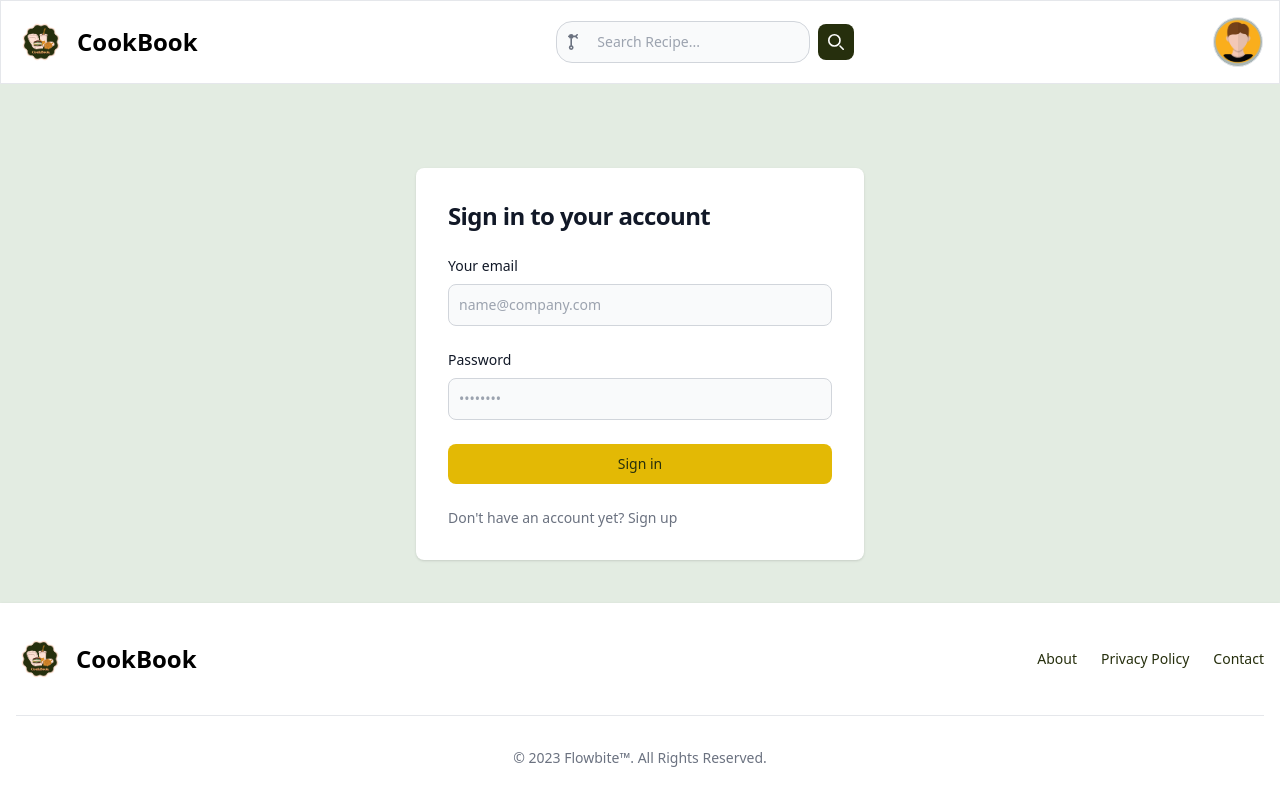
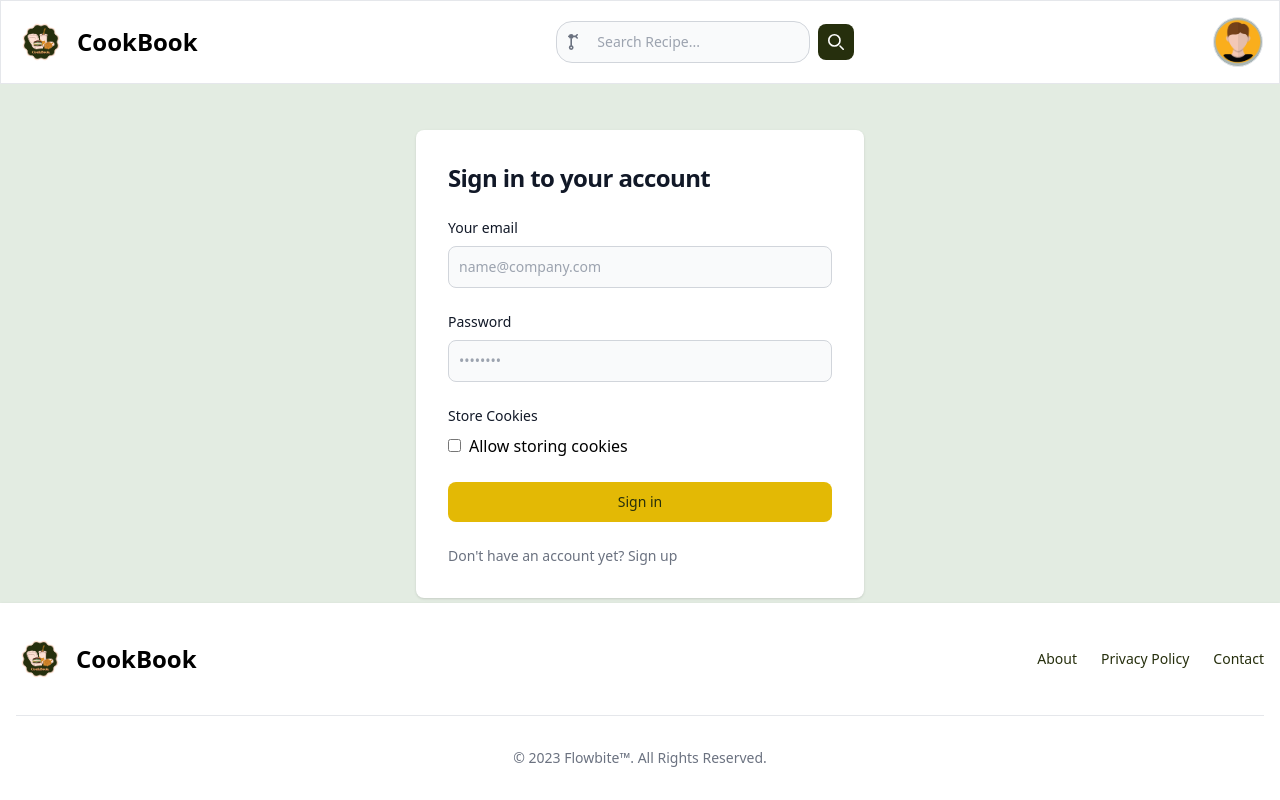
Before and after one commit to Naeemi7/CookBook, a React (Vite) app in the folder frontend/: page /login in a window 1280 px wide. Built offline with nearby package versions, Linux system fonts and the light colour scheme; no server answers.

Commit message:
the store cookies and localStorage has been implemented

```diff
--- a/frontend/src/pages/Login.jsx
+++ b/frontend/src/pages/Login.jsx
@@ -1,3 +1,4 @@
+import { useState } from "react";
 import { NavLink, useNavigate } from "react-router-dom";
 import useUserContext from "../context/useUserContext";
 import useSwal from "../hooks/ShowSwal";
@@ -5,6 +6,7 @@ import useSwal from "../hooks/ShowSwal";
 const Login = () => {
   const { loginUser, error } = useUserContext();
   const navigate = useNavigate();
+  const [storeCookies, setStoreCookies] = useState(false); // State to track user's choice
 
   // Use the showSwal function from the custom hook
   const { showSwal } = useSwal();
@@ -20,7 +22,13 @@ const Login = () => {
     };
 
     try {
-      await loginUser(data);
+      if (storeCookies) {
+        // If the user chose to store cookies
+        await loginUser(data);
+      } else {
+        // If not, store the data in local storage
+        localStorage.setItem("tempUser", JSON.stringify(data));
+      }
 
       if (error) {
         showSwal("error", "Oops...", error, 2000);
@@ -95,6 +103,22 @@ const Login = () => {
                 required
               />
             </div>
+            <div>
+              <label
+                htmlFor="storeCookies"
+                className="block mb-2 text-sm font-medium text-gray-900 dark:text-white"
+              >
+                Store Cookies
+              </label>
+              <input
+                type="checkbox"
+                name="storeCookies"
+                id="storeCookies"
+                onChange={(e) => setStoreCookies(e.target.checked)}
+                className="mr-2"
+              />
+              Allow storing cookies
+            </div>
 
             <button
               type="submit"
--- a/frontend/src/provider/UserProvider.jsx
+++ b/frontend/src/provider/UserProvider.jsx
@@ -1,4 +1,4 @@
-import { useState } from "react";
+import { useState, useEffect } from "react";
 import userContext from "../context/userContext";
 import userAPI from "../api/userAPI";
 
@@ -6,6 +6,15 @@ const UserProvider = ({ children }) => {
   const [loggedIn, setLoggedIn] = useState(false);
   const [user, setUser] = useState(null);
   const [error, setError] = useState("");
+
+  //Checks if user already logged in on component mount
+  useEffect(() => {
+    const storedUser = localStorage.getItem("user");
+    if (storedUser) {
+      setUser(JSON.parse(storedUser));
+      setLoggedIn(true);
+    }
+  }, []);
 
   /**
    * Handles the user login
@@ -17,6 +26,9 @@ const UserProvider = ({ children }) => {
       setUser(response.data.user);
       setLoggedIn(true);
       setError(""); // Clear any previous errors
+
+      //Stores the user data in localStorage
+      localStorage.setItem("user", JSON.stringify(response.data.user));
     } catch (err) {
       const { status } = err.response || {};
       setLoggedIn(false);
@@ -38,6 +50,9 @@ const UserProvider = ({ children }) => {
     try {
       await userAPI.get("/logout");
       setLoggedIn(false);
+
+      //Removes user data from localStorage after logout
+      localStorage.removeItem("user");
     } catch (err) {
       setError("An error occurred while logging out.");
       console.error(err.message);
```
